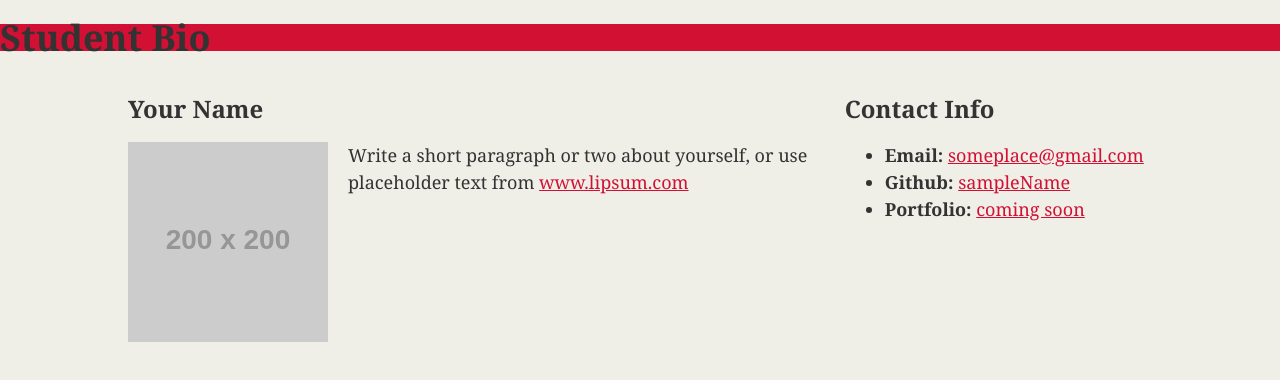
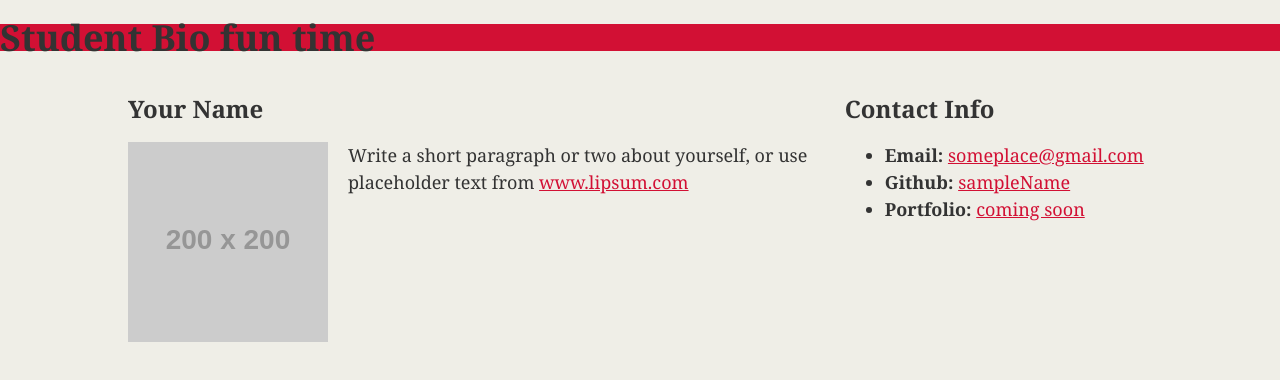
Before and after one commit to peraltot/peraltot.github.io, a plain HTML site: page index.html in a window 1280 px wide. Drawn offline with Linux system fonts and the light colour scheme; placeholder pictures from the web are drawn by us.

Commit message:
newstuff

```diff
--- a/index.html
+++ b/index.html
@@ -18,7 +18,7 @@
 <body>
   <header>
 
-    <h1>Student Bio</h1>
+    <h1>Student Bio fun time</h1>
 
   </header>
 
```
